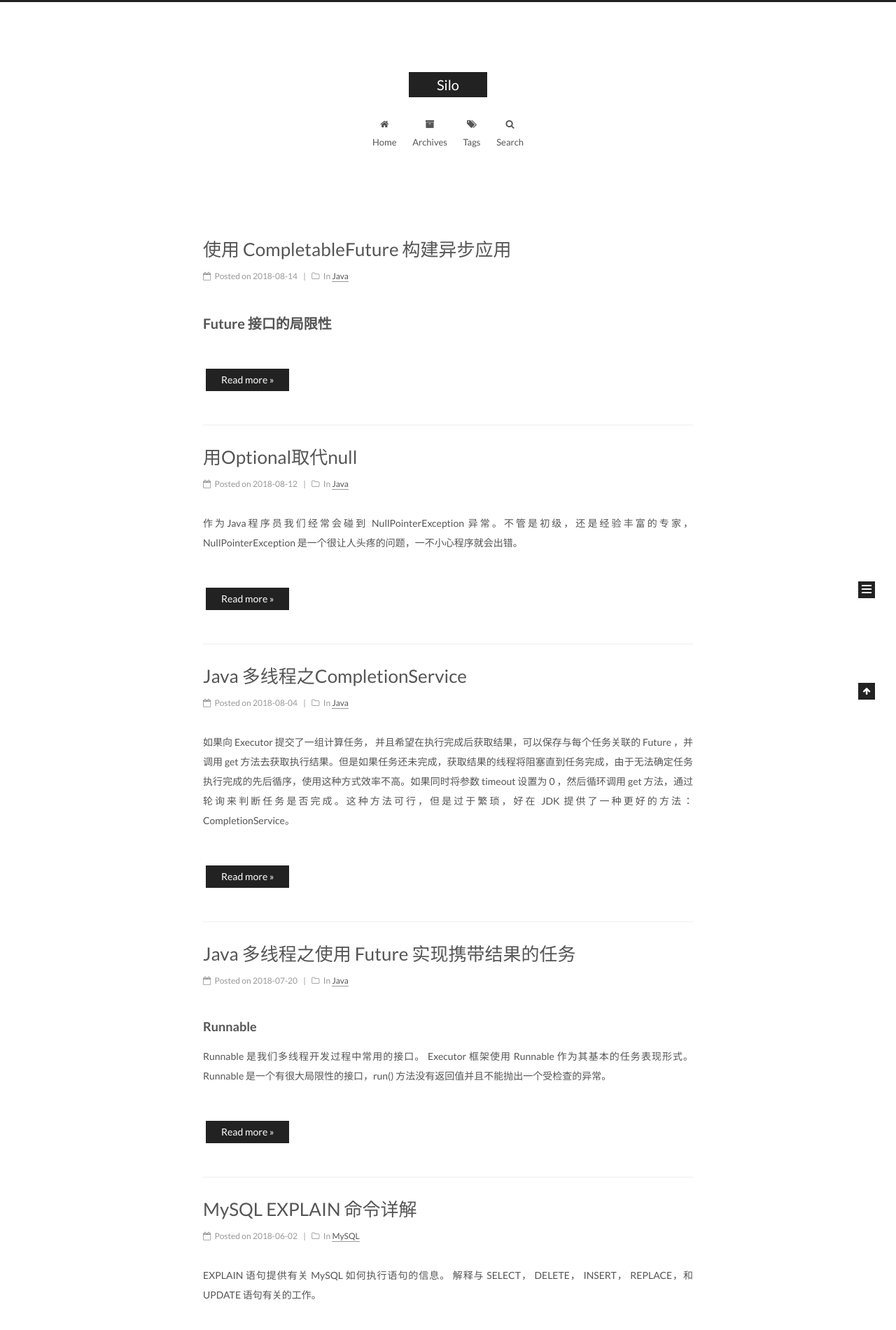
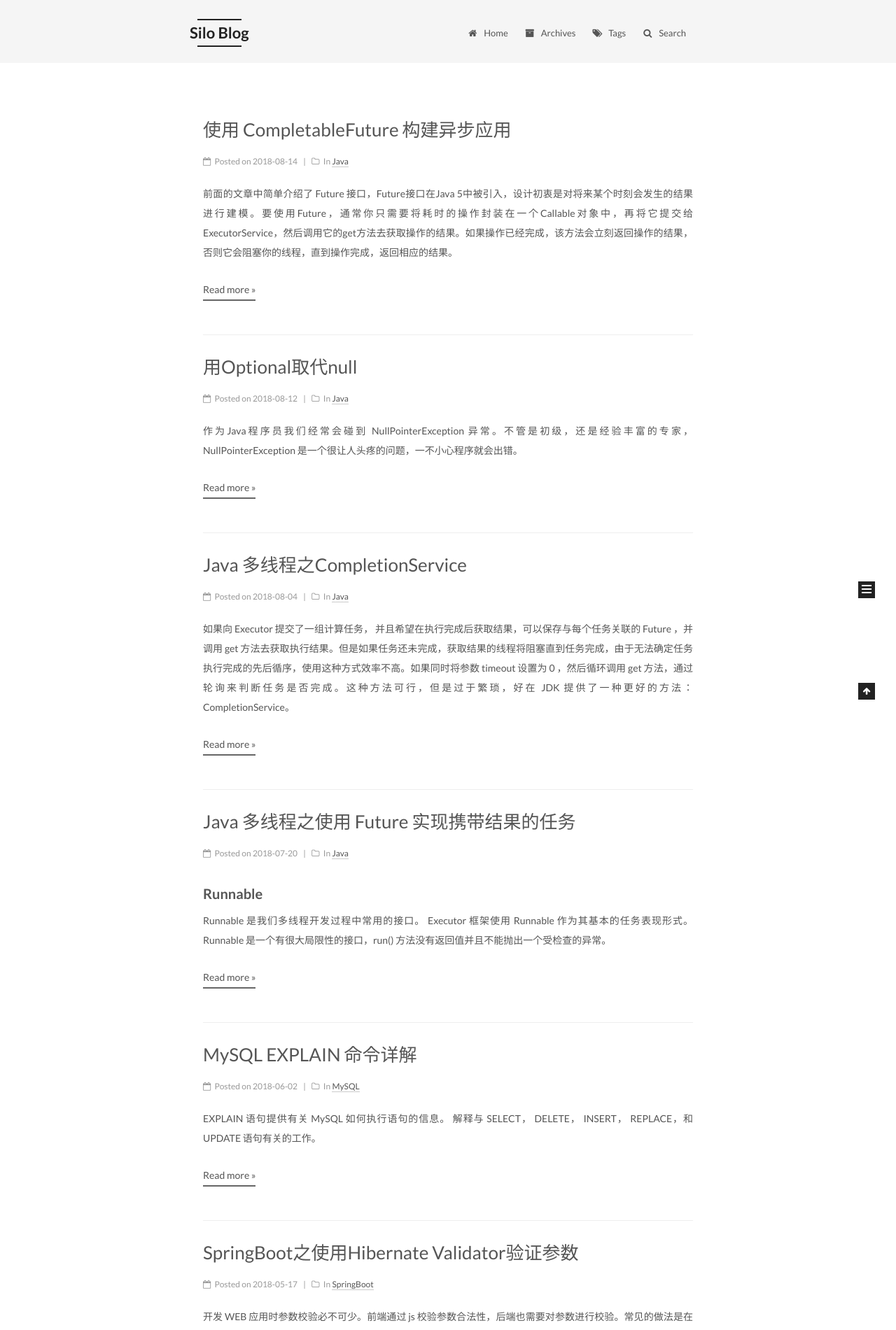
Before and after one commit to ethendev/ethendev.github.io, a Jekyll site: the page built from index.html, in a window 1280 px wide. Shown: the top 1901 px of the page at 70% size. Built offline with Jekyll 4.4.1, drawn with Linux system fonts in a browser that asks for light colours; the list of posts is cut into pages by our own code; comment, search, counter and statistics services are not loaded.

Commit message:
update schemes

```diff
--- a/_config.yml
+++ b/_config.yml
@@ -4,9 +4,9 @@
 # ---------------------------------------------------------------
 
 # Site
-title: Silo
+title: Silo Blog
 subtitle:
-description: 技术博客
+description: Silo技术博客
 author: Ethen
 # Support language: de, en, fr-FR, id, ja, ko, pt-BR, pt, ru, zh-Hans, zh-hk, zh-tw
 language: en
@@ -106,7 +106,7 @@ copyright: true
 canonical: true
 
 # Change headers hierarchy on site-subtitle (will be main site description) and on all post/pages titles for better SEO-optimization.
-seo: false
+seo: true
 
 # If true, will add site-subtitle to index page, added in jekyll config.
 # subtitle: Subtitle
@@ -152,10 +152,9 @@ menu_icons:
 # ---------------------------------------------------------------
 
 # Schemes
-scheme: Muse
-#scheme: Mist
+#scheme: Muse
+scheme: Mist
 #scheme: Pisces
-
 
 # ---------------------------------------------------------------
 # Font Settings
--- a/_posts/2018-08-14-java-CompletableFuture.md
+++ b/_posts/2018-08-14-java-CompletableFuture.md
@@ -7,10 +7,13 @@ keywords: Java,CompletableFuture
 ---
 
 
-## Future 接口的局限性
 
 前面的文章中简单介绍了 Future 接口，Future接口在Java 5中被引入，设计初衷是对将来某个时刻会发生的结果进行建模。要使用Future，通常你只需要将耗时的操作封装在一个Callable对象中，再将它提交给ExecutorService，然后调用它的get方法去获取操作的结果。如果操作已经完成，该方法会立刻返回操作的结果，否则它会阻塞你的线程，直到操作完成，返回相应的结果。
 
+
+
+
+## Future 接口的局限性
 
 但是 Future 接口存在一些不足之处，比如，我们很难表述Future结果之间的依赖性。某些时候，我们可能会碰到一些更复杂的场景，比如下面这些：
 
@@ -23,7 +26,7 @@ keywords: Java,CompletableFuture
 
 ## CompletableFuture
 
-CompletableFuture 类实现了Future接口。Stream 和 CompletableFuture 的设计都遵循
+Java 8 中新增的 CompletableFuture 类实现了 Future 接口。Stream 和 CompletableFuture 的设计都遵循
 了类似的模式：它们都使用了Lambda 表达式以及流水线的思想。从这个角度，你可以说
 CompletableFuture 和 Future 的关系就跟 Stream 和 Collection 的关系一样。
 
--- a/_sass/_schemes/Mist/_posts-expanded.scss
+++ b/_sass/_schemes/Mist/_posts-expanded.scss
@@ -8,9 +8,9 @@
     text-align: $site-meta-text-align;
     @include mobile() { text-align: center; }
   }
-  .post-eof { display: none; }
+  // .post-eof { display: none; }
 
-  .post { margin-top: 120px; }
+  // .post { margin-top: 120px; }
   .post:first-child { margin-top: 0; }
 
   .post-meta {
```
Also changed, not shown: _posts/2017-04-18-office-online-preview-edit.md (+42 -55 lines), README.md.
